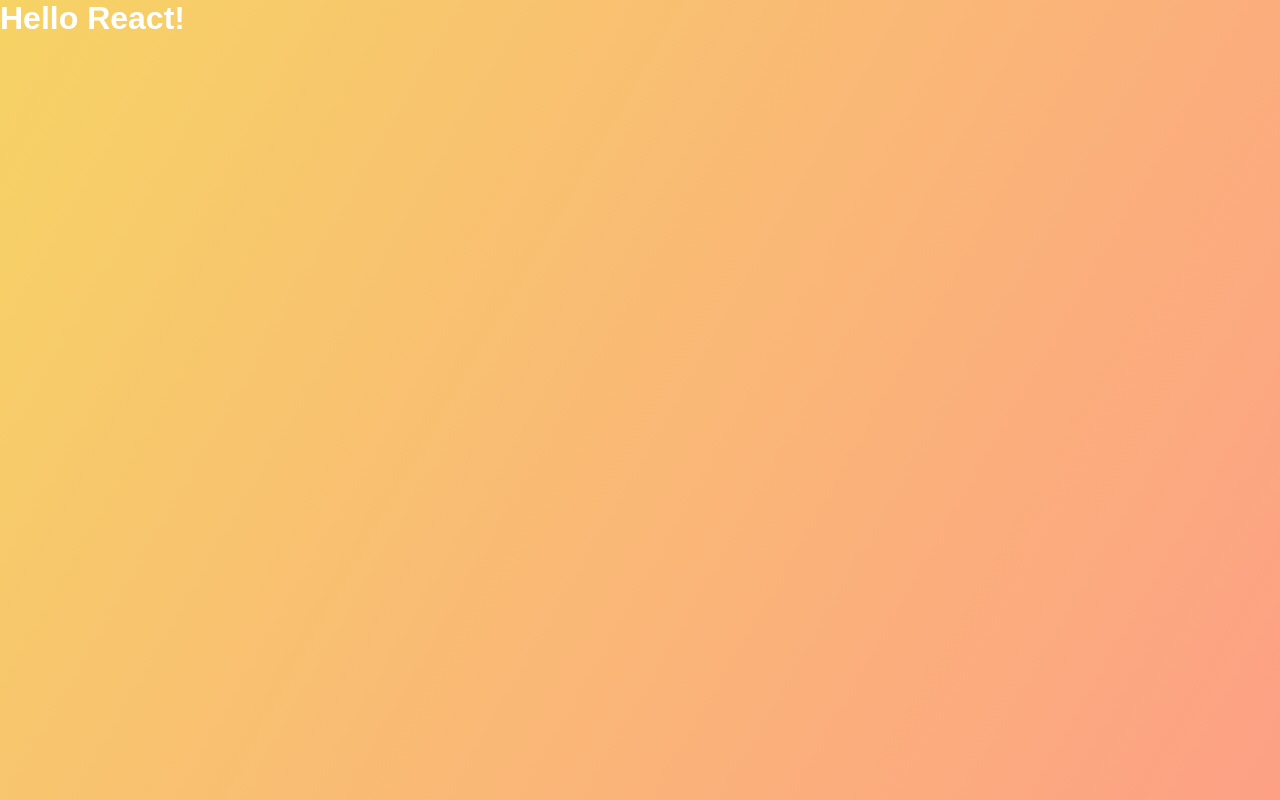
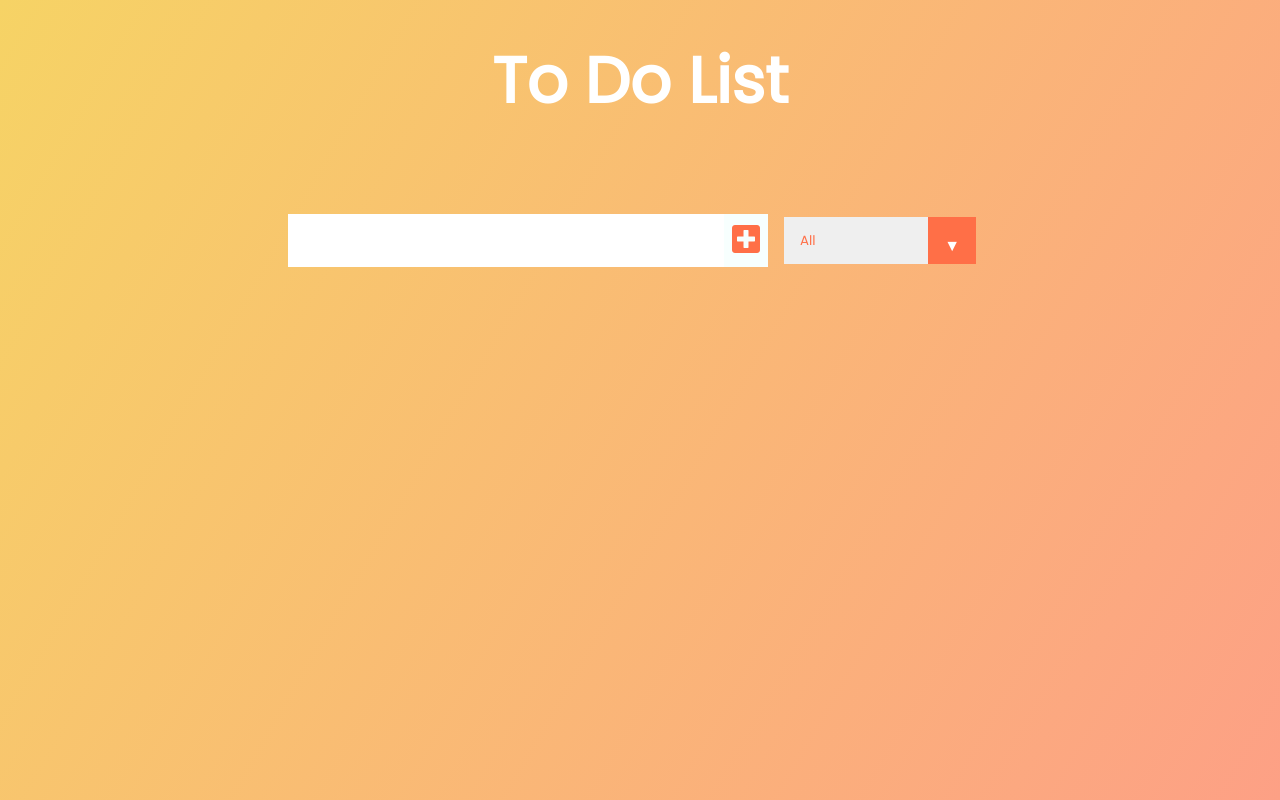
Before and after one commit to NumiBlue/todo-react, a React (Create React App) app: page / in a window 1280 px wide. Built offline with nearby package versions, Linux system fonts and the light colour scheme.

Commit message:
finishes Form component

```diff
--- a/public/index.html
+++ b/public/index.html
@@ -8,6 +8,16 @@
     <meta
       name="description"
       content="Web site created using create-react-app"
+    />
+    <link
+      href="https://fonts.googleapis.com/css?family=Poppins&display=swap"
+      rel="stylesheet"
+    />
+    <link
+      rel="stylesheet"
+      href="https://cdnjs.cloudflare.com/ajax/libs/font-awesome/5.12.1/css/all.min.css"
+      integrity="sha256-mmgLkCYLUQbXn0B1SRqzHar6dCnv9oZFPEC1g1cwlkk="
+      crossorigin="anonymous"
     />
     <link rel="apple-touch-icon" href="%PUBLIC_URL%/logo192.png" />
     <!--
--- a/src/App.jsx
+++ b/src/App.jsx
@@ -1,10 +1,15 @@
 import React from "react";
 import './App.css';
+//Components
+import Form from "./components/Form";
 
 function App() {
   return (
     <div className="App">
-      <h1> Hello React!</h1>
+      <header>
+        <h1>To Do List</h1>
+      </header>
+      <Form />
     </div>
   );
 }
--- /dev/null
+++ b/src/components/Form.js
@@ -0,0 +1,22 @@
+import React from "react";
+
+
+const Form = () => {
+    return(
+<form>
+      <input type="text" className="todo-input" />
+      <button className="todo-button" type="submit">
+        <i className="fas fa-plus-square"></i>
+      </button>
+      <div className="select">
+        <select name="todos" className="filter-todo">
+          <option value="all">All</option>
+          <option value="completed">Completed</option>
+          <option value="uncompleted">Uncompleted</option>
+        </select>
+      </div>
+    </form>
+  );
+}
+
+export default Form;
```
Also changed, not shown: src/components/TodoList.js (added).
